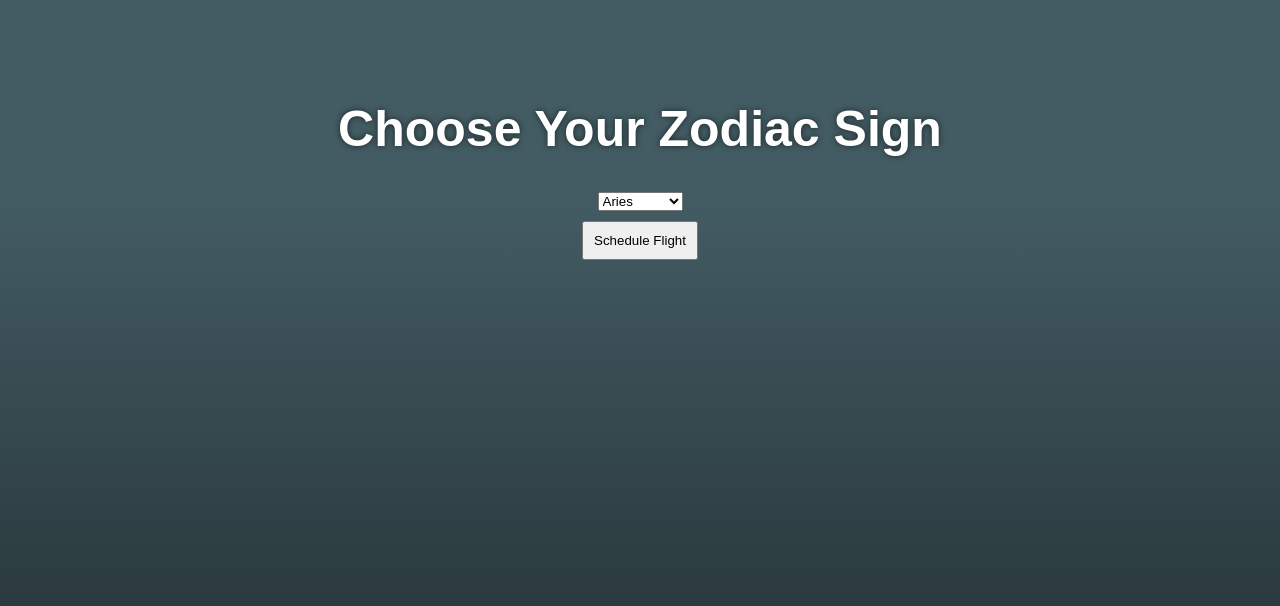
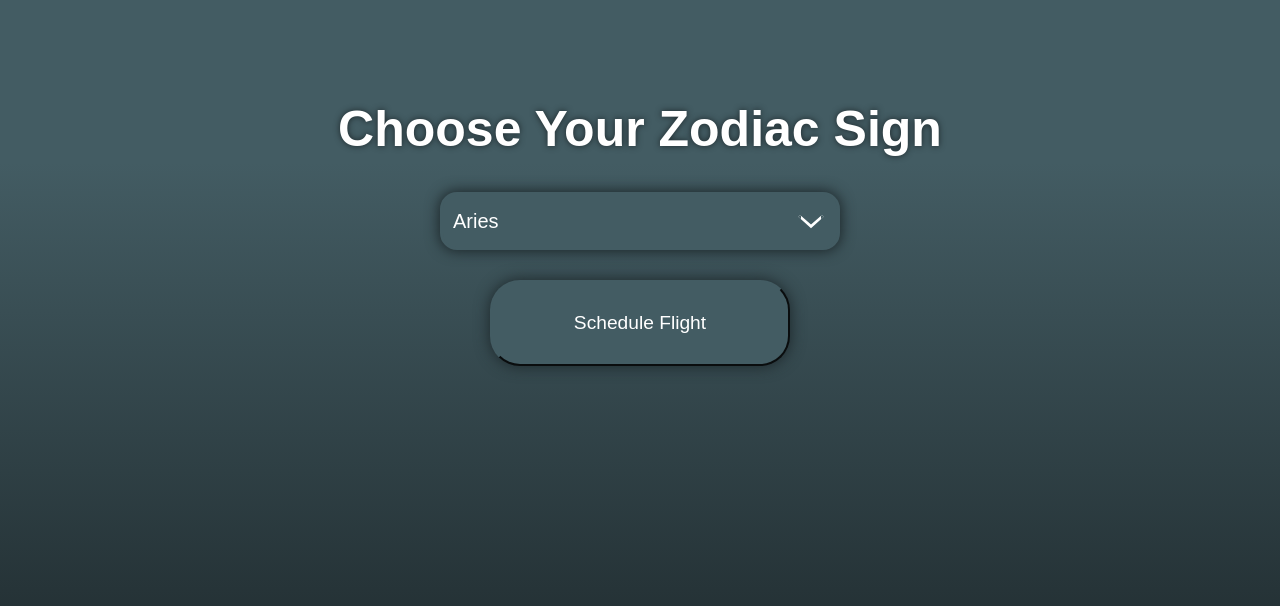
Before and after one commit to AleksanderCichon/BHL2024, a Flask app: page /choose-space in a window 1280 px wide. Shown: the top 606 px of the page. Run offline with Flask 3, Linux system fonts and the light colour scheme.

Commit message:
changed choose_space style

```diff
--- a/static/style.css
+++ b/static/style.css
@@ -14,25 +14,32 @@ input {
     margin: 10px;
 }
 
-#conteiner{
+#container{
     text-align: center;
     color:white;
     margin: auto;
     max-width: fit-content;
 }
-
+#zodiac{
+    float:left;
+    margin-bottom: 30px;
+}
+#form{
+    float:left;
+}
 .button {
     -webkit-box-shadow: 0px 0px 15px 0px #1C2629;
     -moz-box-shadow: 0px 0px 15px 0px #1C2629;
     box-shadow: 0px 0px 15px 0px #1C2629;
     font-size: larger;
-    margin: 50px;
+    margin:0px 50px;
     float:left;
     color:white;
-    padding: 30px 50px;
+    padding: 30px 0px;
     min-width: 300px;
     border-radius: 30px 30px 30px 30px;
-    border-color: #1DB0E0;
+    border-color: rgba(67, 92, 99, 1);
+    background-color: rgba(67, 92, 99, 1);
     transition-duration: 0.4s;
 }
 
@@ -60,3 +67,57 @@ a:visited {
 h1{
     font-size: 50px;
 }
+
+
+.custom-select {
+	position: relative;
+}
+
+.custom-select select:hover{
+    -webkit-box-shadow: 0px 0px 42px 6px #1682A6;
+    -moz-box-shadow: 0px 0px 42px 6px #1682A6;
+    box-shadow: 0px 0px 42px 6px #1682A6;
+    background-color: #1682A6;
+    border-color: #1682A6;
+}
+
+.custom-select select {
+	appearance: none;
+	-webkit-appearance: none;
+	width: 100%;
+	font-size: 20px;
+	padding: 15px 10px 15px 10px;
+	background-color: rgba(67, 92, 99, 1);
+	border: 3px solid rgba(67, 92, 99, 1);
+	border-radius: 17px;
+	color: #FFFFFF;
+	cursor: pointer;
+	outline: none;
+	box-shadow: 0px 0px 14px 1px #1B2528;
+    transition-duration: 0.4s;
+}
+
+.custom-select select:focus {
+	background-color: rgba(67, 92, 99, 1);
+    -webkit-box-shadow: 0px 0px 15px 0px #1C2629;
+    -moz-box-shadow: 0px 0px 15px 0px #1C2629;
+    box-shadow: 0px 0px 15px 0px #1C2629;
+    border-color: rgba(67, 92, 99, 1);
+	border-radius: 16px;
+}
+
+.custom-select::after {
+	content: "";
+	position: absolute;
+	pointer-events: none;
+    background-color: rgba(67, 92, 99, 1);
+	border: 3px solid rgba(67, 92, 99, 1);
+	top: 50%;
+	right: 16px;
+	transform: translate(0, 100%);
+	width: 20px;
+	height: 14px;
+	background-color: #FFFFFF;
+    clip-path: polygon(8% 17%, 0% 25%, 50% 84%, 100% 25%, 92% 17%, 50% 65%);
+    transition-duration: 0s;
+}
--- a/templates/choose_space.html
+++ b/templates/choose_space.html
@@ -9,7 +9,8 @@
 <body>
     <h1>Choose Your Zodiac Sign</h1>
     <div id = "container">
-        <select name="zodiac_signs" id="zodiac_signs">
+      <div class="custom-select">
+        <select name="zodiac_signs" id="zodiac">
           <option value="aries">Aries</option>
           <option value="taurus">Taurus</option>
           <option value="gemini">Gemini</option>
@@ -23,9 +24,10 @@
           <option value="aquarius">Aquarius</option>
           <option value="pisces">Pisces</option>
         </select>
-
-          <form action="schedule_zodiac_flight" method="post">
-            <input type="submit" value="Schedule Flight">
+      </div>
+      <div class="select-arrow"></div>
+      <form id="form" action="schedule_zodiac_flight" method="post">
+        <input class="button" type="submit" value="Schedule Flight">
       </form>
     </div>
 </body>
--- a/templates/index.html
+++ b/templates/index.html
@@ -8,7 +8,7 @@
 </head>
 <body>
     <h1>Welcome to Space</h1>
-    <div id = "conteiner">
+    <div id = "container">
         <div class="button"><a href="/choose-user">Book Flight</a></div>
         <div class="button"><a href="/choose-space">Let The Space Decide</a></div>
     </div>
```
Lines whose indentation alone changed are shown as unchanged.
